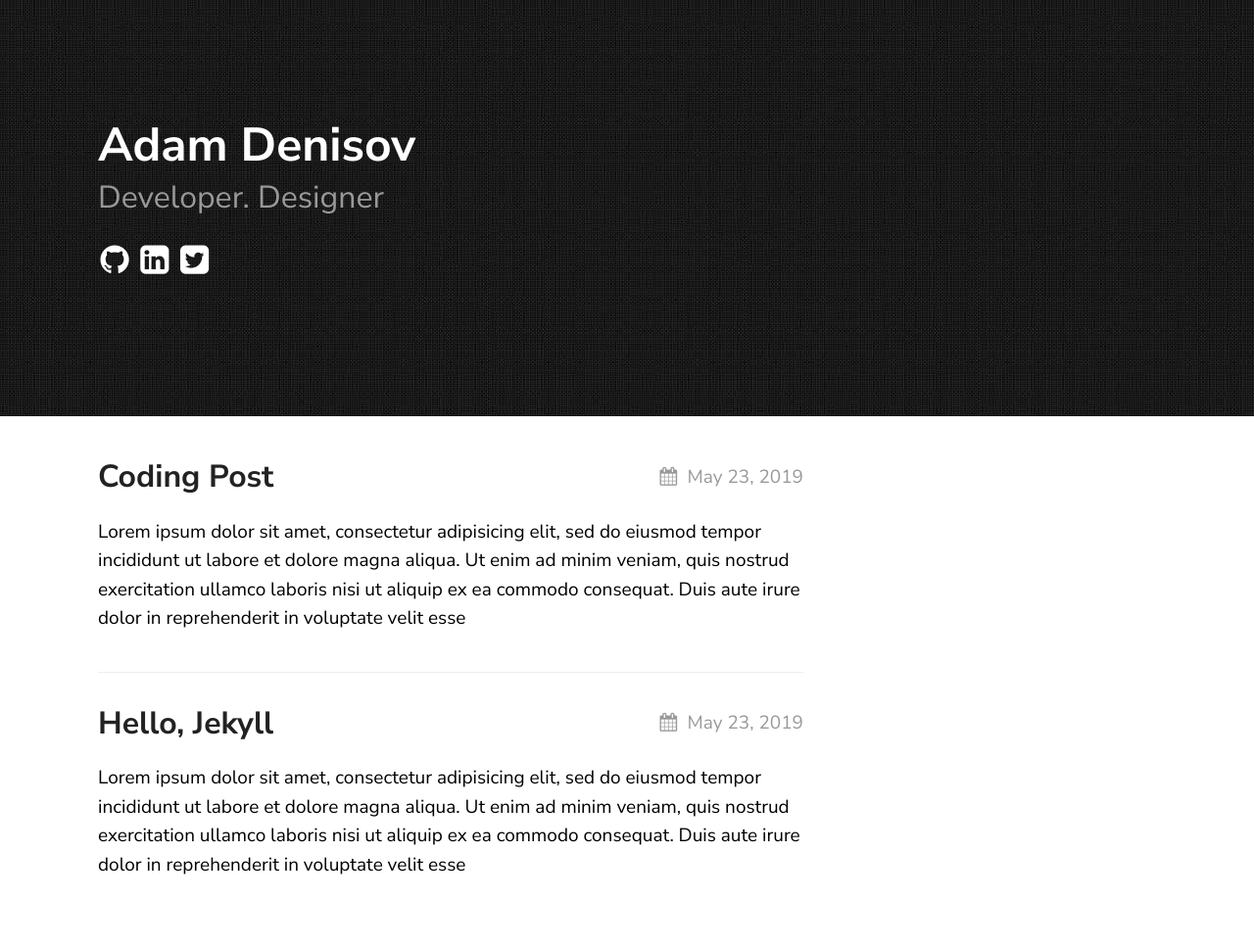
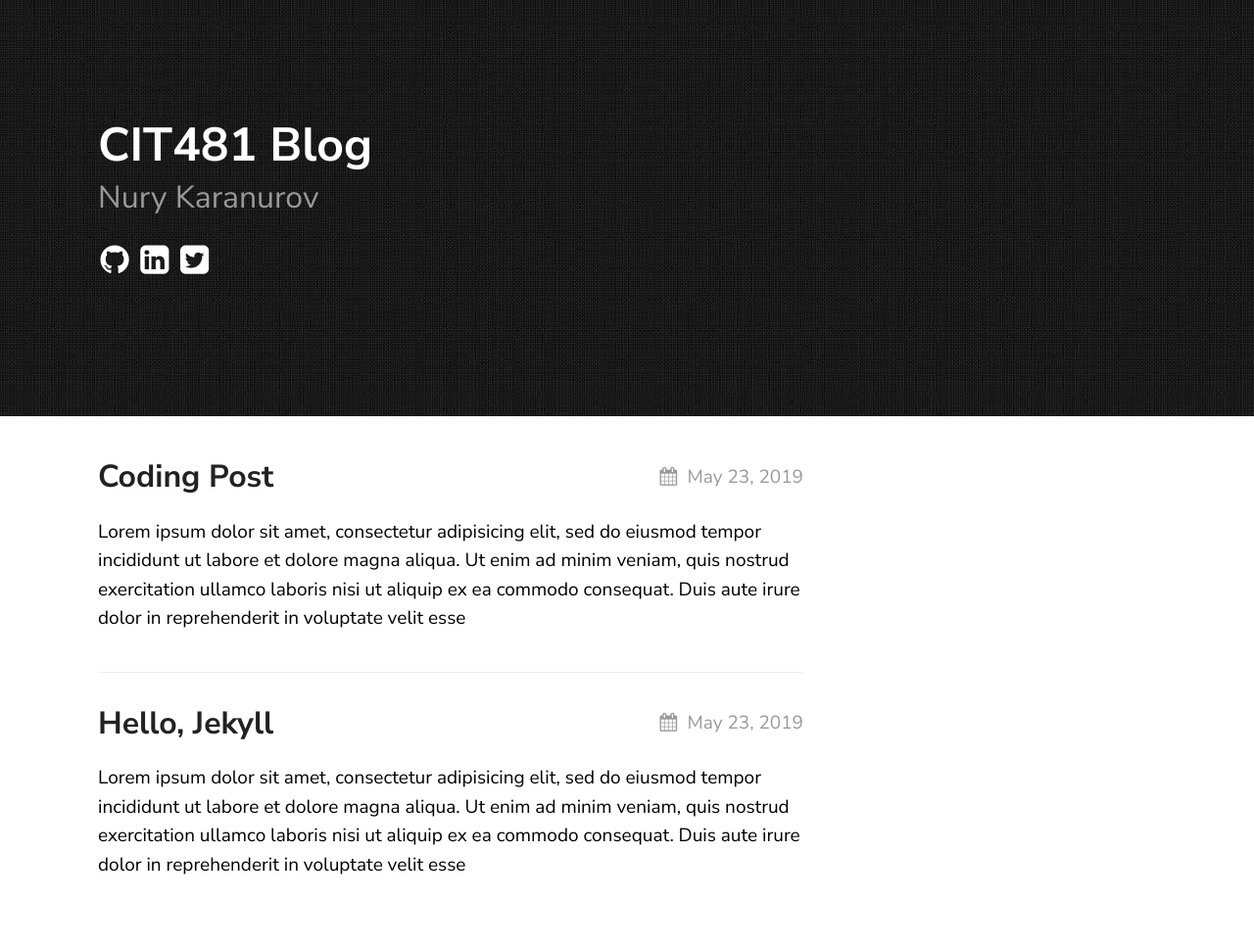
Before and after one commit to Nury452/Nury452.github.io, a Jekyll site: the page built from index.md, in a window 1280 px wide. Shown: the whole page at 98% size. Built offline with Jekyll 4.4.1, drawn with Linux system fonts in a browser that asks for light colours.

Commit message:
mod: _config

```diff
--- a/_config.yml
+++ b/_config.yml
@@ -14,8 +14,8 @@ sass:
 
 permalink: /posts/:title/
 texture:
-  title: Adam Denisov
-  tagline: Developer. Designer
+  title: CIT481 Blog
+  tagline: Nury Karanurov
   date_format: "%b %-d, %Y"
   style: black
   showNav: false
@@ -23,9 +23,9 @@ texture:
 
   # generate social links in footer
   social_links:
-    twitter: thelehhman
-    github:  thelehhman
-    linkedIn: in/thelehhman
+    twitter: twitter.com
+    github:  Nury452
+    linkedIn: linkedIn.com
     rss: rss
 
 
```
